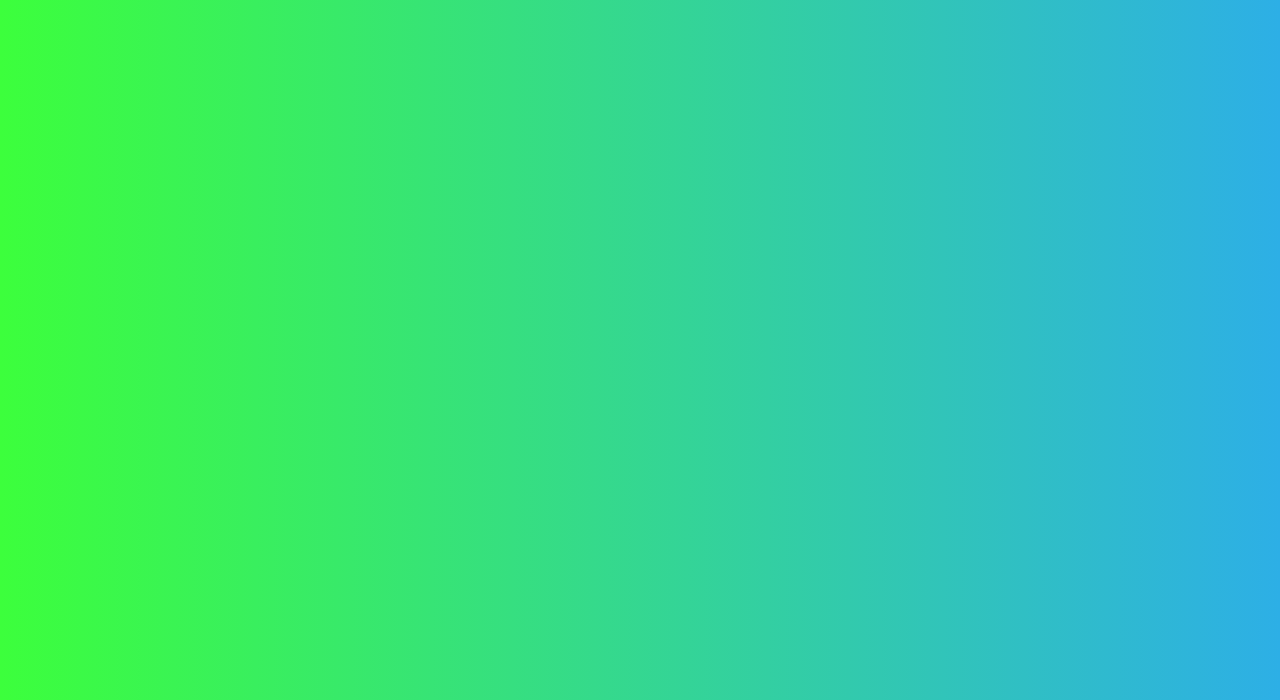
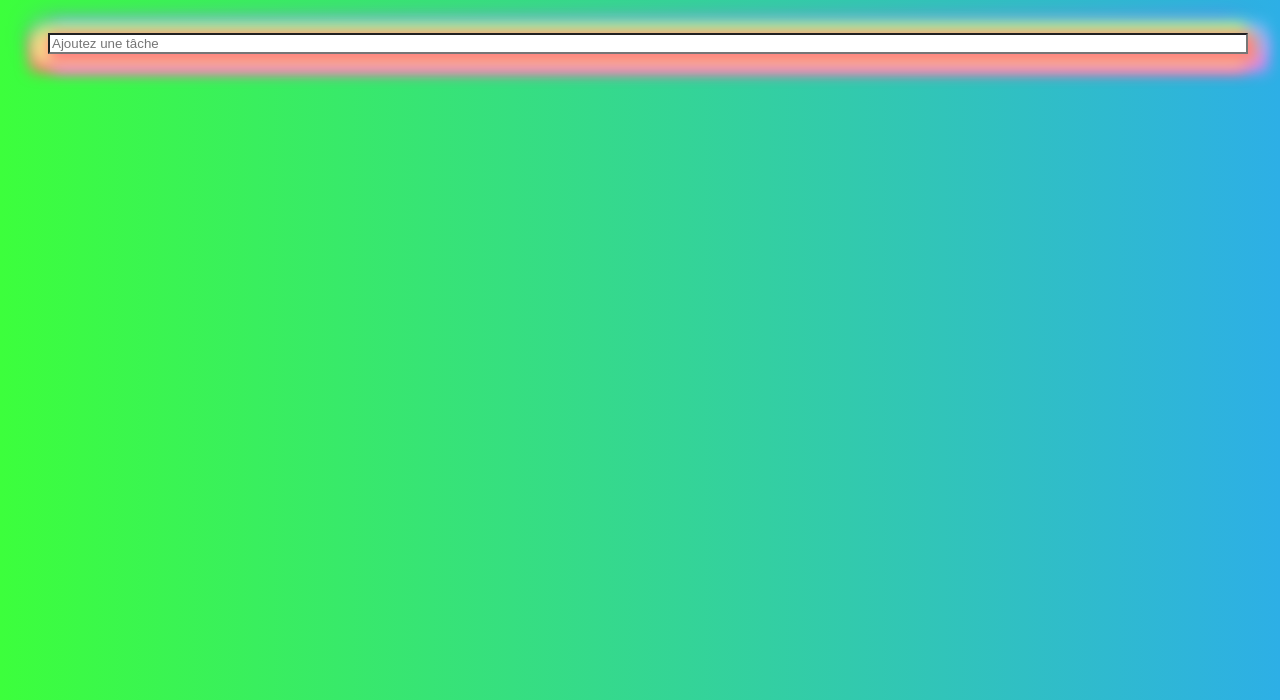
Before and after one commit to Kath97/todolist, a plain HTML site: page index.html in a window 1280 px wide. Shown: the part 154-854 px from the top of the page. Drawn offline with nearby package versions, Linux system fonts and the light colour scheme.

Commit message:
add-item-box

```diff
--- a/index.html
+++ b/index.html
@@ -25,6 +25,10 @@
         <h1>To Do List</h1>
     </header>
 
+    <!-- Navitem -->
+    <div id="itembox">
+    <input type="text" id="additem" placeholder="Ajoutez une tâche">
+    </div>
     <script type="text/javascript" src="todo.js"></script>
 </body>
 
--- a/todo.css
+++ b/todo.css
@@ -15,3 +15,14 @@ h1 {
     line-height: 1em;
     text-align: center;
 }
+
+#itembox{
+    padding-left: 3em;
+}
+
+#additem {
+    width: 1200px;
+    box-sizing: border-box;
+    -webkit-box-shadow: 5px 5px 15px 5px #FF8080, -9px 5px 15px 5px #FFE488, -7px -5px 15px 5px #8CFF85, 12px -5px 15px 5px #80C7FF, 12px 10px 15px 7px #E488FF, -10px 10px 15px 7px #FF616B, -10px -7px 27px 1px #8E5CFF, 5px 5px 15px 5px rgba(0, 0, 0, 0);
+    box-shadow: 5px 5px 15px 5px #FF8080, -9px 5px 15px 5px #FFE488, -7px -5px 15px 5px #8CFF85, 12px -5px 15px 5px #80C7FF, 12px 10px 15px 7px #E488FF, -10px 10px 15px 7px #FF616B, -10px -7px 27px 1px #8E5CFF, 5px 5px 15px 5px rgba(0, 0, 0, 0);
+}
```
